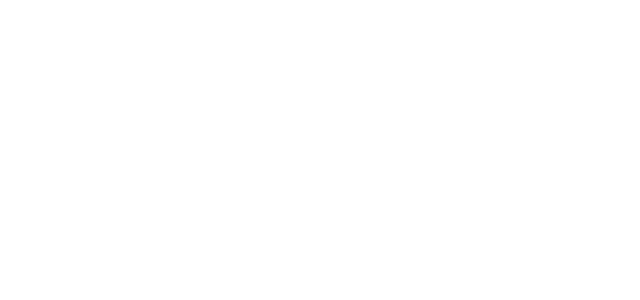
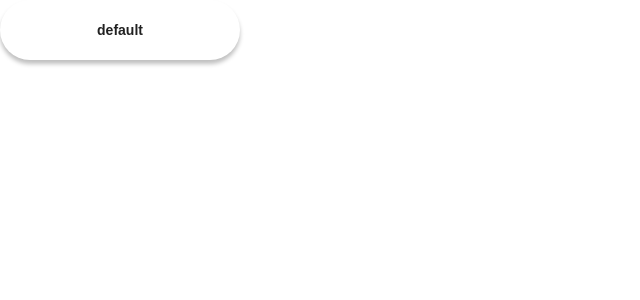
Before and after one commit to julianm09/revolve-app, a Next.js app: page / in a window 1280 px wide. Shown: the top 300 px of the page, without its empty margins (0-640 px from the left). Built offline with nearby package versions, Linux system fonts and the light colour scheme.

Commit message:
created main button, have issue with props not passing on index

```diff
--- /dev/null
+++ b/comps/MainButton/index.js
@@ -0,0 +1,34 @@
+import Head from "next/head";
+import Image from "next/image";
+import styled from "styled-components";
+import { useState } from "react";
+import React from "react";
+
+const Button = styled.div`
+
+    display: flex;
+    justify-content: center;
+    align-items: center;
+    width: 240px;
+    height: 60px;
+    border-radius: 50px;
+
+    font-family: Arial, Helvetica, sans-serif;
+    font-weight: 600;
+
+    color: ${props=>props.txtCol};
+    background-color: ${props=>props.btnCol};
+    box-shadow: 0px 4px 4px rgba(0, 0, 0, 0.25);
+`
+
+export default function ButtonUI(
+    txtCol='black',
+    btnCol='black',
+    btnText='default'
+){
+    return (
+        <Button>
+            {btnText}
+        </Button>
+    )
+}
--- a/pages/index.js
+++ b/pages/index.js
@@ -3,12 +3,13 @@
 import styled from "styled-components";
 import { useState } from "react";
 import AlbumGrid from "@/comps/AlbumGrid";
+import ButtonUI from "@/comps/MainButton";
 
 export default function Home() {
 
   return (
     <>
-
+      <ButtonUI txtCol='yellow'/>
     </>
   );
 }
```
